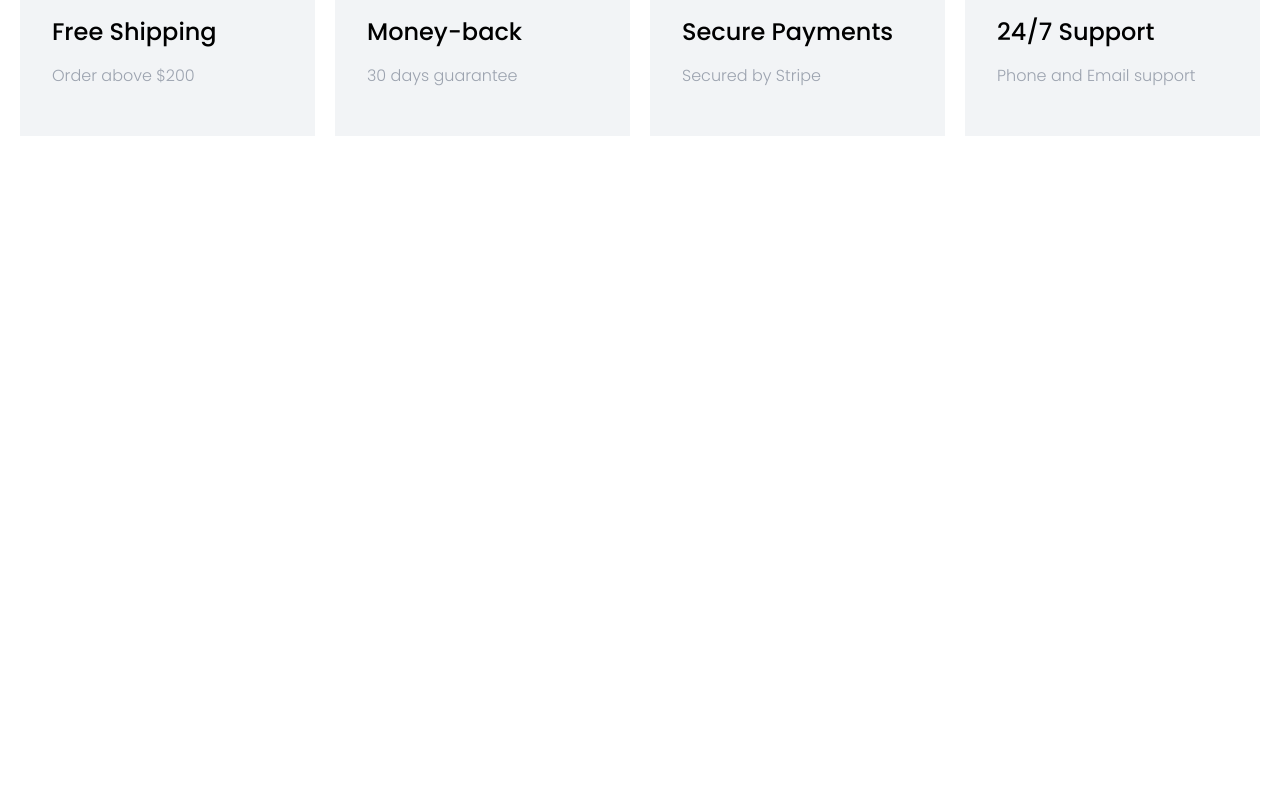
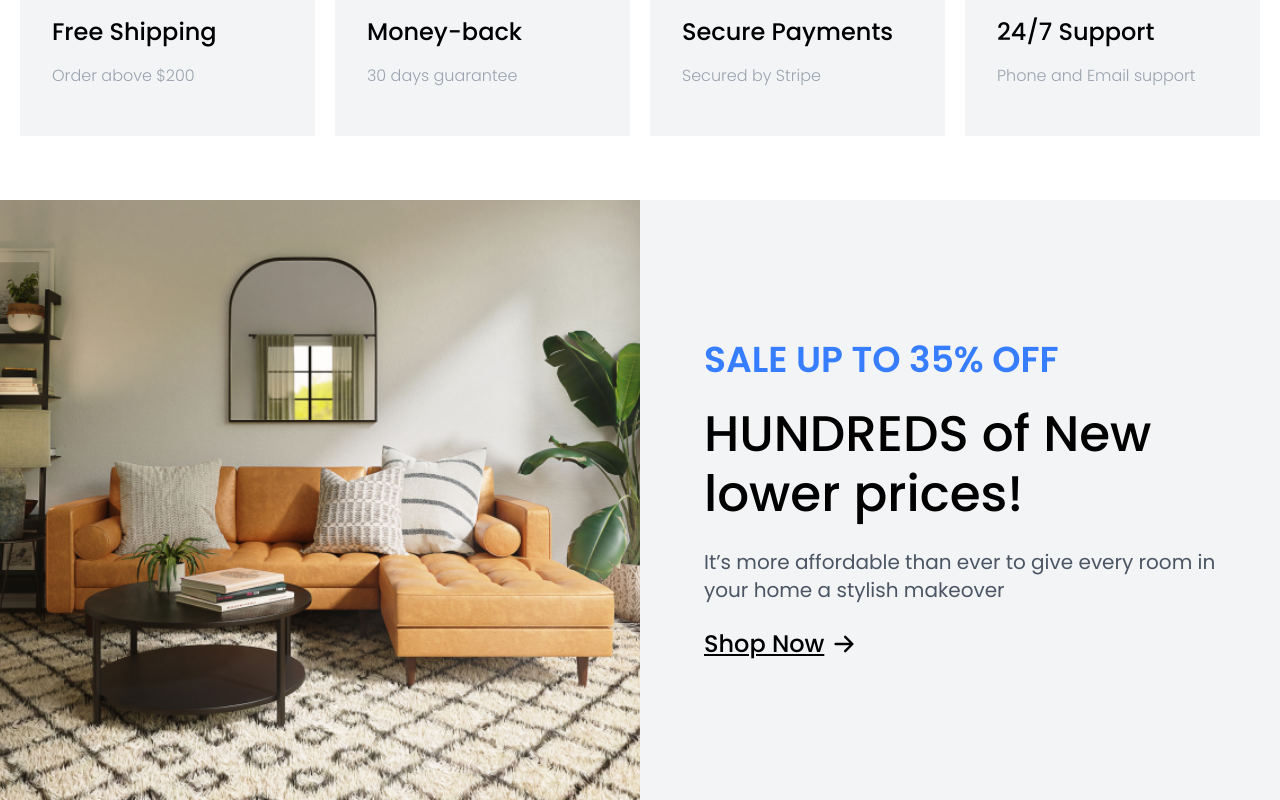
Before and after one commit to tuanhungdev1/HomeDecor, a React (Vite) app: page / in a window 1280 px wide. Shown: the part 2477-3277 px from the top of the page. Before the commit the page ends 2637 px from the top, so only its background shows below. Built offline with nearby package versions, Linux system fonts and the light colour scheme.

Commit message:
add banner section home page

```diff
--- /dev/null
+++ b/src/modules/home/BannerSection.tsx
@@ -0,0 +1,44 @@
+import { Heading } from "@/layouts/typography";
+import { Link } from "react-router-dom";
+import { HiArrowRight } from "react-icons/hi";
+
+const BannerSection = () => {
+  return (
+    <section className="absolute left-0 right-0 flex flex-col mt-10 mb-5 select-none lg:flex-row">
+      <div className="h-[450px] md:h-[500px] lg:flex-1 flex lg:h-[600px]">
+        <img
+          src="/public/banner1.png"
+          alt="banner"
+          className="object-cover w-full h-full md:object-cover lg:object-cover"
+        />
+      </div>
+
+      <div className="h-[450px] lg:flex-1 md:h-[600px] lg:h-[600px] bg-secondary-gray flex justify-center gap-5 flex-col">
+        <div className="flex flex-col gap-6 px-10 xl:px-16 lg:px-10 md:px-20">
+          <span className="text-xl font-semibold md:text-4xl lg:text-2xl xl:text-4xl text-secondary-blue">
+            SALE UP TO 35% OFF
+          </span>
+          <Heading className="text-[40px] xl:text-[50px] md:text-[60px] 2xl:text-[70px] lg:text-[50px] leading-[1.2]">
+            HUNDREDS of New lower prices!
+          </Heading>
+          <span className="text-lg text-gray-600 md:text-xl lg:text-lg xl:text-xl">
+            It’s more affordable than ever to give every room in your home a
+            stylish makeover
+          </span>
+
+          <Link
+            to={"/"}
+            className="flex items-center gap-2 text-lg font-medium underline md:text-2xl"
+          >
+            <span>Shop Now</span>
+            <span>
+              <HiArrowRight />
+            </span>
+          </Link>
+        </div>
+      </div>
+    </section>
+  );
+};
+
+export default BannerSection;
--- a/src/modules/home/index.ts
+++ b/src/modules/home/index.ts
@@ -2,3 +2,4 @@ export { default as HeroSection } from "./HeroSection";
 export { default as CategoriesSection } from "./CategoriesSection";
 export { default as ProductCarousel } from "./ProductCarousel";
 export { default as ValuesSection } from "./ValuesSection";
+export { default as BannerSection } from "./BannerSection";
--- a/src/pages/HomePage.tsx
+++ b/src/pages/HomePage.tsx
@@ -1,4 +1,5 @@
 import {
+  BannerSection,
   CategoriesSection,
   HeroSection,
   ProductCarousel,
@@ -12,6 +13,7 @@ const HomePage = () => {
       <CategoriesSection />
       <ProductCarousel />
       <ValuesSection />
+      <BannerSection />
     </main>
   );
 };
```
Also changed, not shown: public/banner1.png (added).
